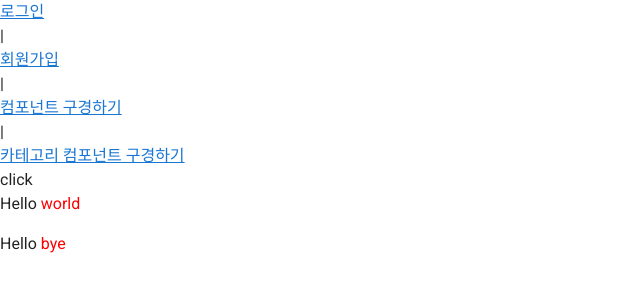
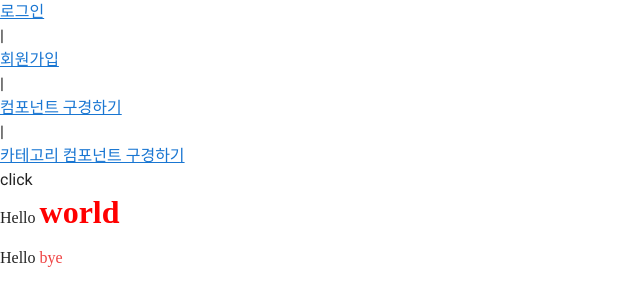
Before and after one commit to sout1217/what_should_i_eat_today_front, a Vue app: page /login in a window 1280 px wide. Shown: the top 306 px of the page, without its empty margins (0-640 px from the left). Built offline with nearby package versions, Linux system fonts and the light colour scheme; what mdi-vue, vue-toast-notification would draw is missing.

Commit message:
Fix Vuetify CSS 해결

```diff
--- a/src/css/index.scss
+++ b/src/css/index.scss
@@ -1,5 +1,3 @@
-@import "reset";
-
 $brand-primary-blue: #2284F5 !important;
 $brand-primary-black: #171717 !important;
 
--- a/src/main.js
+++ b/src/main.js
@@ -5,6 +5,7 @@ import store from '@/store/index'
 import vuetify from '@/plugins/vuetify'
 import '@/plugins/toast'
 import '@/plugins/mdivue'
+import '@/css/index.scss'
 
 Vue.config.productionTip = false
 
--- a/src/views/MainPage.vue
+++ b/src/views/MainPage.vue
@@ -1,7 +1,7 @@
 <template>
   <div>
     <button @click="toast">click</button>
-    <p>Hello <span>world</span></p>
+    <p>Hello <span class="h1">world</span></p>
     <p>Hello <span class="secondary-heart">bye</span></p>
   </div>
 </template>
--- a/vue.config.js
+++ b/vue.config.js
@@ -7,11 +7,4 @@ module.exports = {
   devServer: {
     overlay: false,
   },
-  /** 웹 팩 설정*/
-  configureWebpack: {
-    entry: {
-      app: './src/main.js',
-      style: ['./src/css/index.scss'],
-    },
-  },
 }
```
